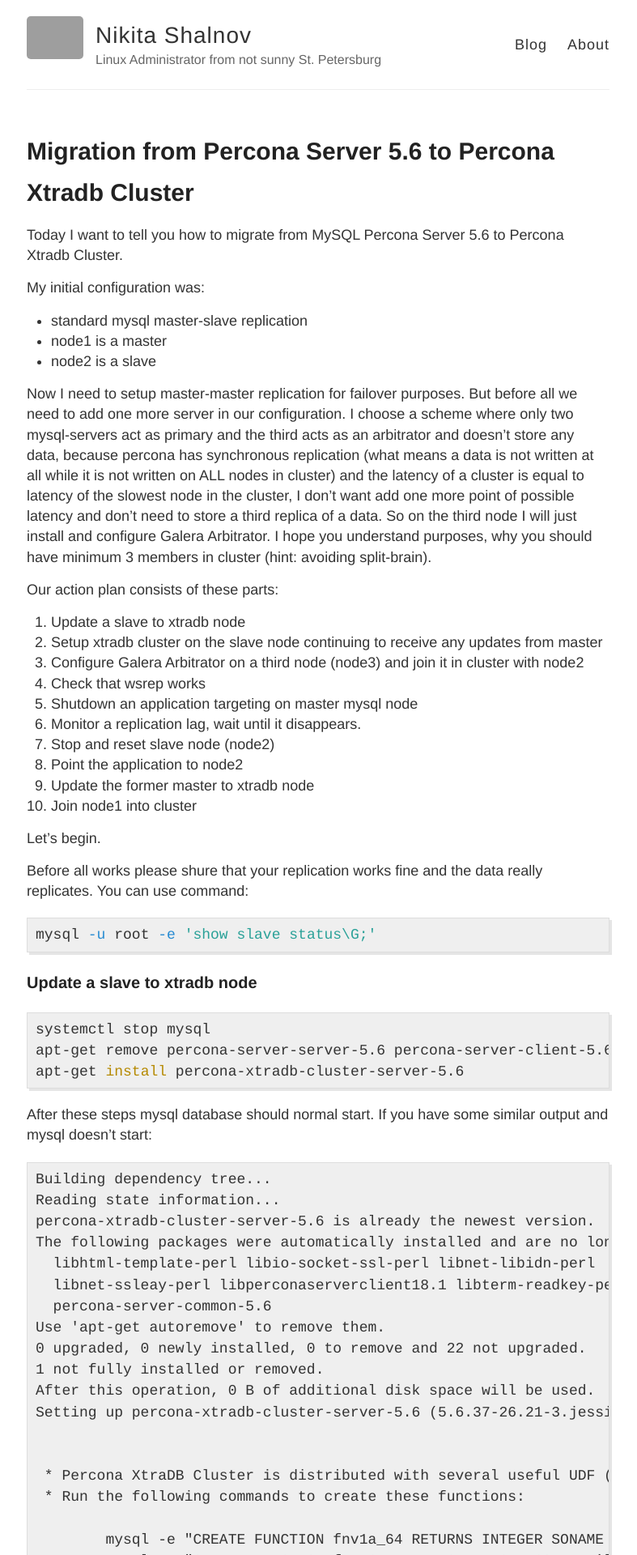
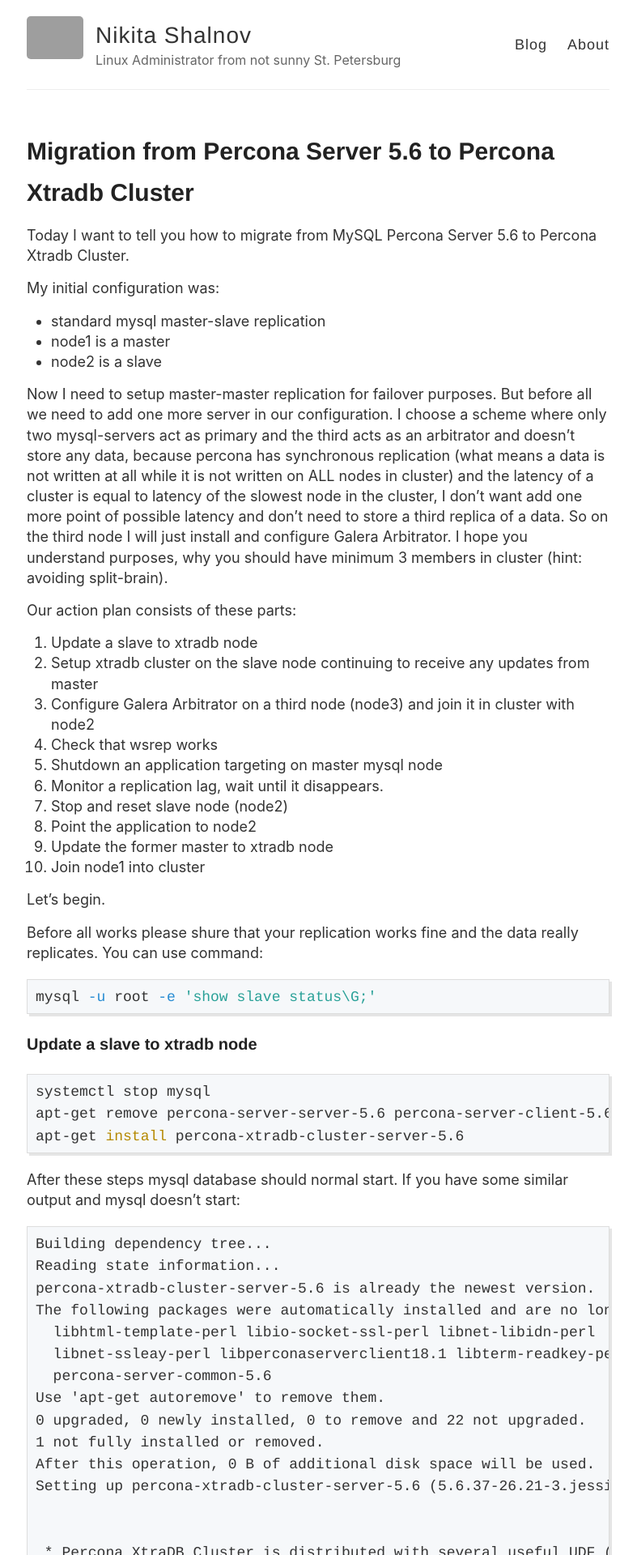
Before and after one commit to nikitashalnov/nikitashalnov.github.io, a Jekyll site: the page built from _posts/2017-12-15-migration-from-percona-server-to-percona-xtradb-cluster.md, in a window 1280 px wide. Shown: the top 1920 px of the page at 81% size, without its empty margins (247-1034 px from the left). Built offline with Jekyll 4.4.1, drawn with Linux system fonts in a browser that asks for light colours; grey boxes are pictures that could not be loaded.

Commit message:
Change css

```diff
--- a/_sass/_highlights.scss
+++ b/_sass/_highlights.scss
@@ -11,14 +11,18 @@
 //}
 
 .highlight pre {
-  background-color: #efefef;
+  background-color: #f6f8fa;
   padding: 7px 7px 7px 10px;
   border: 1px solid #ddd;
   -moz-box-shadow: 3px 3px rgba(0,0,0,0.1);
   -webkit-box-shadow: 3px 3px rgba(0,0,0,0.1);
   box-shadow: 3px 3px rgba(0,0,0,0.1);
   margin: 20px 0 20px 0;
-  overflow: scroll;
+  overflow: auto;
+}
+
+body {
+    font-family: -apple-system, BlinkMacSystemFont, "Segoe UI", Helvetica, Arial, sans-serif, "Apple Color Emoji", "Segoe UI Emoji", "Segoe UI Symbol";
 }
 
 code {
```
